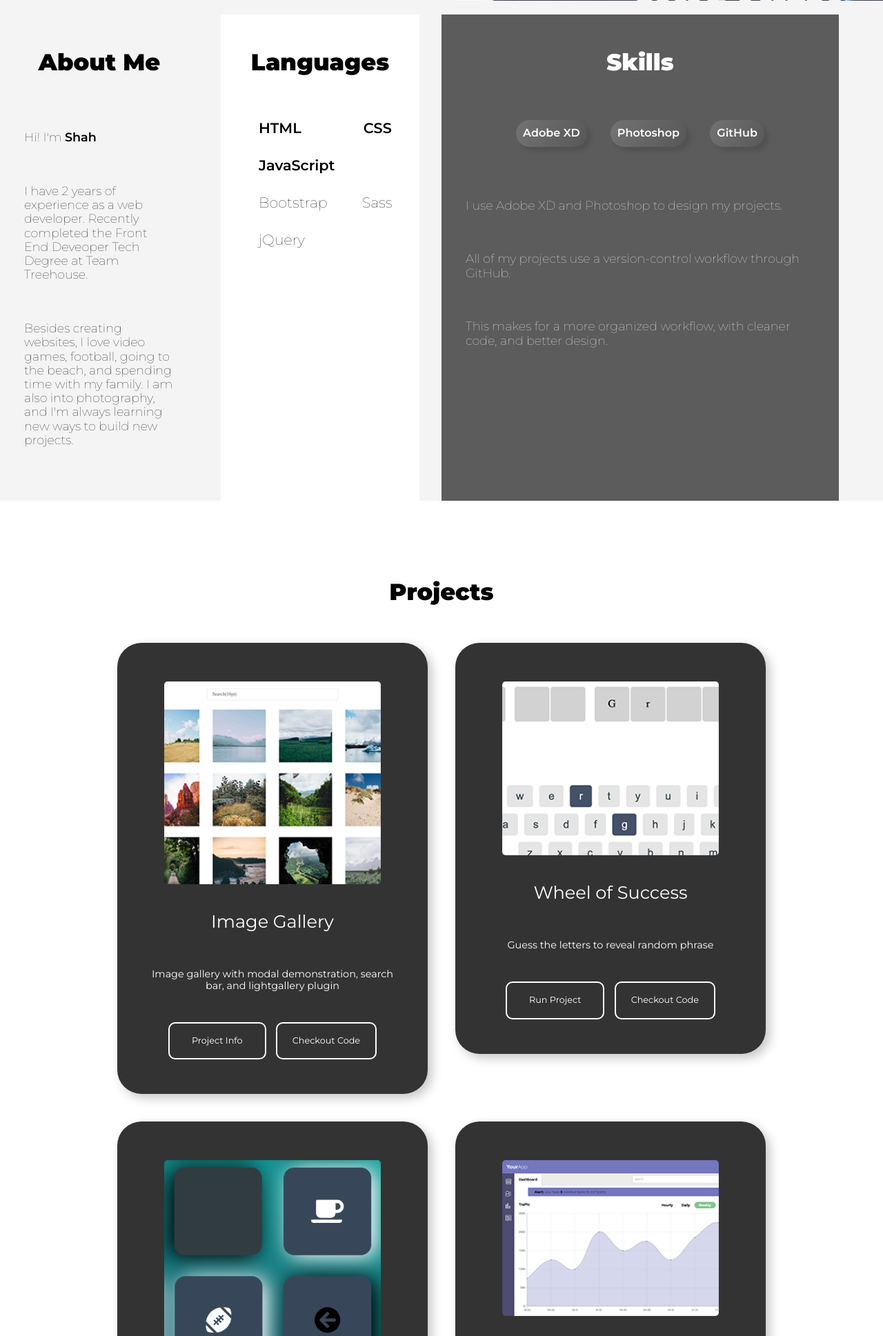
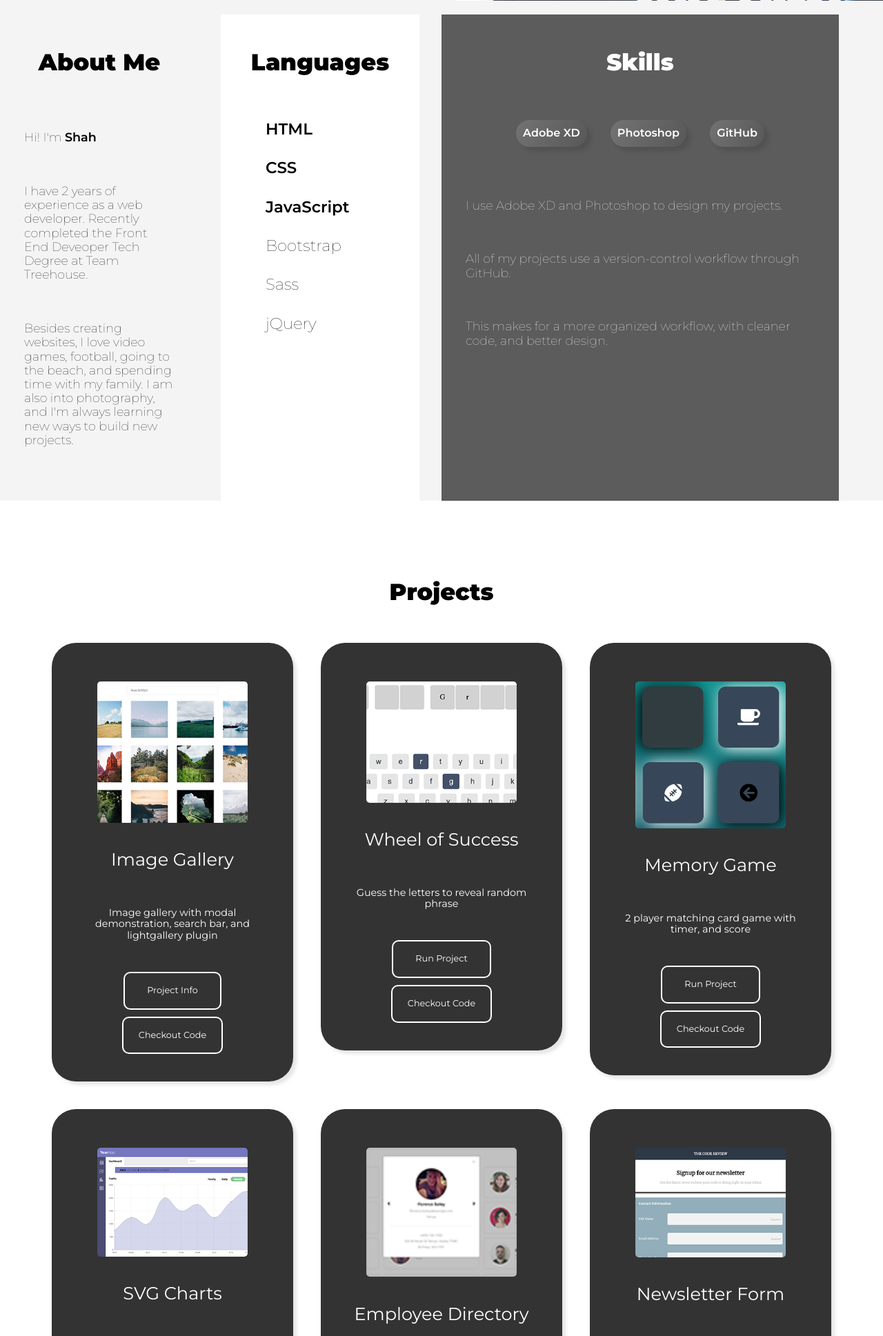
Before and after one commit to Sizu24/sizu24.github.io, a PHP site: page / in a window 1280 px wide. Shown: the part 1502-3439 px from the top of the page at 69% size. Run offline with PHP 8.4, Linux system fonts and the light colour scheme; some libraries are stand-ins or nearby versions.

Commit message:
language list alignment on xs screens

```diff
--- a/css/style.css
+++ b/css/style.css
@@ -468,19 +468,39 @@ span {
 }
 .languages ul {
   margin: 0 auto;
-  padding-bottom: 50px;
+  padding: 0 60px 50px 60px;
   display: flex;
   list-style: none;
   flex-wrap: wrap;
   font-weight: 100;
-  font-size: 1.3em;
+  font-size: 1.1em;
 }
 .languages ul li {
-  margin: 15px;
+  margin: 15px 5px;
   padding-right: 20px;
 }
+@media (min-width: 351px) {
+  .languages ul li {
+    font-size: 1.3em;
+  }
+  .languages ul li:nth-child(1) {
+    margin-right: 75px;
+  }
+  .languages ul li:nth-child(2) {
+    margin-right: 0px;
+  }
+  .languages ul li:nth-child(5) {
+    margin-right: 0px;
+  }
+}
 .languages ul li:nth-child(1) {
-  padding-right: 60px;
+  margin-right: 40px;
+}
+.languages ul li:nth-child(2) {
+  margin-right: 20px;
+}
+.languages ul li:nth-child(5) {
+  margin-right: 20px;
 }
 .languages ul li:nth-child(-n+3) {
   font-weight: 600;
@@ -678,7 +698,7 @@ footer {
 
 #projects {
   padding-top: 80px;
-  background-color: #fff;
+  background-color: #ffffff;
   text-align: center;
 }
 
@@ -692,17 +712,12 @@ footer {
 }
 
 .card {
-  width: 450px;
+  width: 350px;
   margin: 20px;
   padding: 40px 20px;
   border-radius: 35px;
-  box-shadow: 6px 6px 15px 0 rgba(0, 0, 0, 0.228);
+  box-shadow: 5px 5px 5px 0 rgba(0, 0, 0, 0.1);
   background-color: #333333;
-}
-@media (min-width: 1282px) {
-  .card {
-    width: 380px;
-  }
 }
 
 #background {
--- a/scss/partials/base/_typography.scss
+++ b/scss/partials/base/_typography.scss
@@ -120,18 +120,36 @@ span{
   }
   ul{
     margin: 0 auto;
-    padding-bottom: 50px;
+    padding: 0 60px 50px 60px;
     display: flex;
     list-style: none;
     flex-wrap: wrap;
     font-weight: 100;
-    font-size: 1.3em;
+    font-size: 1.1em;
 
     li{
-      margin: 15px;
+      margin: 15px 5px;
       padding-right: 20px;
+      @include mq($xs){
+        font-size: 1.3em;
+        &:nth-child(1){
+          margin-right: 75px;
+        }
+        &:nth-child(2){
+          margin-right: 0px;
+        }
+        &:nth-child(5){
+          margin-right: 0px;
+        }
+      }
       &:nth-child(1){
-        padding-right: 60px;
+        margin-right: 40px;
+      }
+      &:nth-child(2){
+        margin-right: 20px;
+      }
+      &:nth-child(5){
+        margin-right: 20px;
       }
       &:nth-child(-n+3){
         font-weight: 600;
--- a/scss/partials/component/_cards.scss
+++ b/scss/partials/component/_cards.scss
@@ -1,6 +1,6 @@
 #projects{
   padding-top: 80px;
-  background-color: #fff;
+  background-color: #ffffff;
   text-align: center;
 }
 .projects{
@@ -13,14 +13,10 @@
 }
 
 .card{
-  width: 450px;
+  width: 350px;
   margin: 20px;
   padding: 40px 20px;
   border-radius: 35px;
-  box-shadow: 6px 6px 15px 0 rgba(0, 0, 0, 0.228);
+  box-shadow: 5px 5px 5px 0 rgb(0, 0, 0, 0.1);
   background-color: #333333;
-  @include mq($xl){
-    width: 380px;
-
-  }
 }
--- a/scss/partials/utilities/_variables.scss
+++ b/scss/partials/utilities/_variables.scss
@@ -1,5 +1,5 @@
 // media query screen sizes
-$xs: 321px;
+$xs: 351px;
 $sm: 576px;
 $md: 768px;
 $lg: 1024px;
```
Also changed, not shown: 1 other file.
